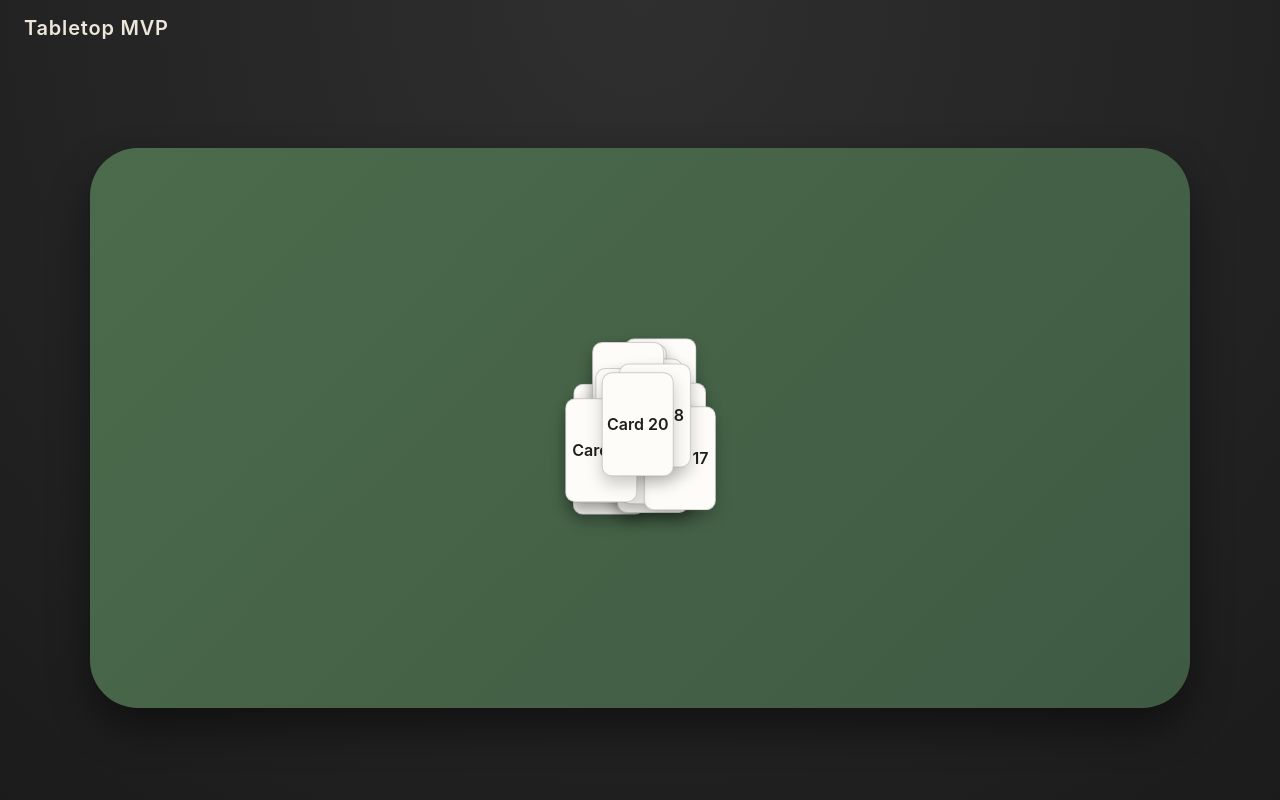
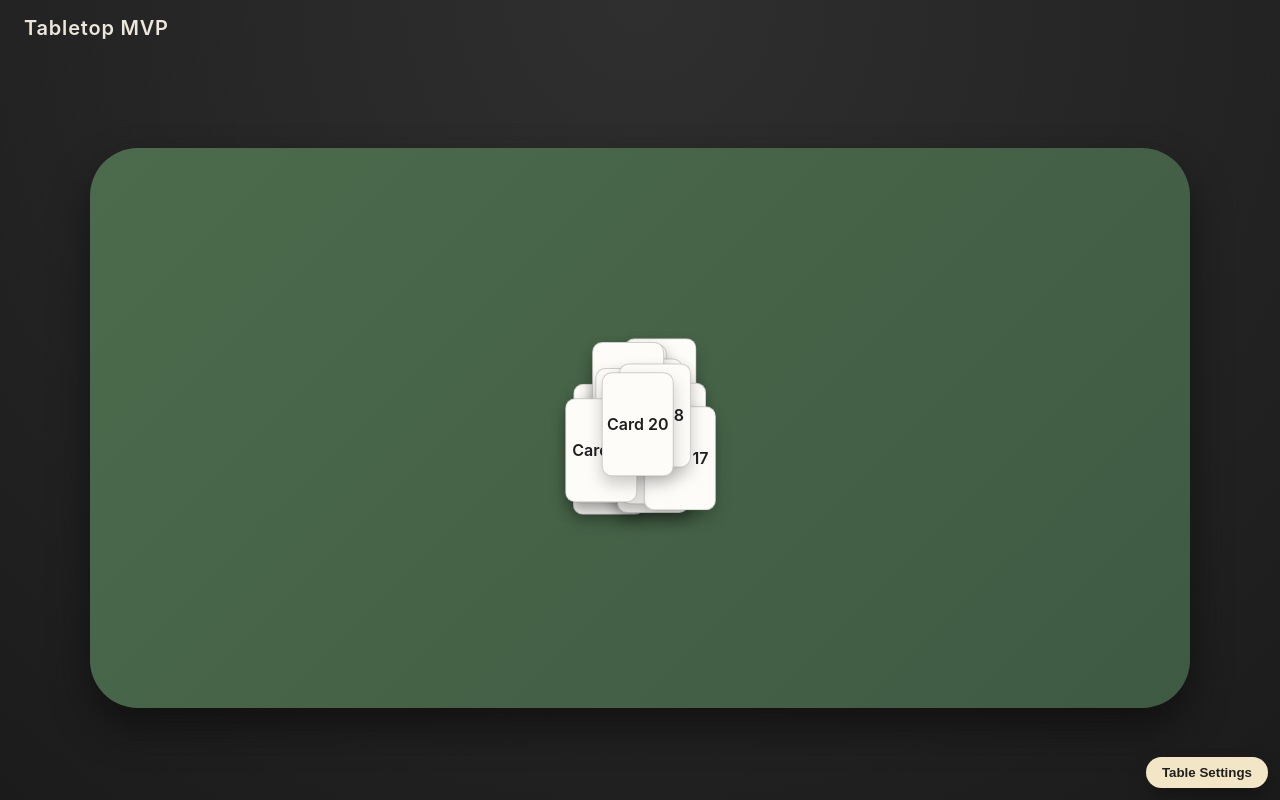
Before and after one commit to believeshe123-coder/game-engine-2, a React (Vite) app in the folder client/: page / in a window 1280 px wide. Built offline with nearby package versions, Linux system fonts and the light colour scheme.

Commit message:
Add table settings overlay and reset

```diff
--- a/client/src/components/Table.jsx
+++ b/client/src/components/Table.jsx
@@ -9,7 +9,7 @@ const SNAP_DISTANCE = 35;
 const Table = () => {
   const tableRef = useRef(null);
   const [tableRect, setTableRect] = useState({ width: 0, height: 0 });
-  const { cardsById, stacks, setStacks, createStackId } = useTableState(
+  const { cardsById, stacks, setStacks, createStackId, resetTable } = useTableState(
     tableRect,
     CARD_SIZE
   );
@@ -22,6 +22,7 @@ const Table = () => {
     mode: 'single'
   });
   const [hoveredStackId, setHoveredStackId] = useState(null);
+  const [settingsOpen, setSettingsOpen] = useState(false);
   const rafRef = useRef(null);
   const latestPoint = useRef(null);
 
@@ -339,6 +340,10 @@ const Table = () => {
         }
       : null;
 
+  const handleResetTable = useCallback(() => {
+    resetTable();
+  }, [resetTable]);
+
   return (
     <div className="table">
       <div
@@ -370,6 +375,26 @@ const Table = () => {
           </div>
         ) : null}
       </div>
+      <div className="table-settings">
+        <button
+          className="table-settings__toggle"
+          type="button"
+          onClick={() => setSettingsOpen((prev) => !prev)}
+        >
+          Table Settings
+        </button>
+        {settingsOpen ? (
+          <div className="table-settings__panel">
+            <button
+              className="table-settings__button"
+              type="button"
+              onClick={handleResetTable}
+            >
+              Reset Table
+            </button>
+          </div>
+        ) : null}
+      </div>
     </div>
   );
 };
--- a/client/src/state/useTableState.js
+++ b/client/src/state/useTableState.js
@@ -51,10 +51,36 @@ export const useTableState = (tableRect, cardSize) => {
     return id;
   }, []);
 
+  const resetTable = useCallback(() => {
+    if (!tableRect?.width || !tableRect?.height) {
+      return;
+    }
+
+    const nextCardsById =
+      Object.keys(cardsById).length > 0 ? cardsById : createCardsById(20);
+    const centerX = tableRect.width / 2 - cardSize.width / 2;
+    const centerY = tableRect.height / 2 - cardSize.height / 2;
+    const cardIds = Object.keys(nextCardsById);
+
+    setCardsById(nextCardsById);
+    setStacks([
+      {
+        id: 's1',
+        x: centerX,
+        y: centerY,
+        rotation: 0,
+        cardIds
+      }
+    ]);
+    nextStackIdRef.current = 2;
+    initializedRef.current = true;
+  }, [cardSize.height, cardSize.width, cardsById, tableRect?.height, tableRect?.width]);
+
   return {
     cardsById,
     stacks,
     setStacks,
-    createStackId
+    createStackId,
+    resetTable
   };
 };
--- a/client/src/styles.css
+++ b/client/src/styles.css
@@ -92,3 +92,41 @@ body,
   box-shadow: 0 6px 12px rgba(0, 0, 0, 0.25);
   white-space: nowrap;
 }
+
+.table-settings {
+  position: fixed;
+  right: 12px;
+  bottom: 12px;
+  display: flex;
+  flex-direction: column;
+  align-items: flex-end;
+  gap: 8px;
+  z-index: 10;
+}
+
+.table-settings__toggle,
+.table-settings__button {
+  border: none;
+  border-radius: 999px;
+  padding: 8px 16px;
+  font-weight: 600;
+  cursor: pointer;
+  color: #1f1f1f;
+  background: #f3e6c6;
+  box-shadow: 0 10px 18px rgba(0, 0, 0, 0.25);
+}
+
+.table-settings__toggle:hover,
+.table-settings__button:hover {
+  background: #f7edda;
+}
+
+.table-settings__panel {
+  display: flex;
+  flex-direction: column;
+  gap: 8px;
+  padding: 10px;
+  border-radius: 14px;
+  background: rgba(20, 20, 20, 0.85);
+  box-shadow: 0 12px 24px rgba(0, 0, 0, 0.35);
+}
```
